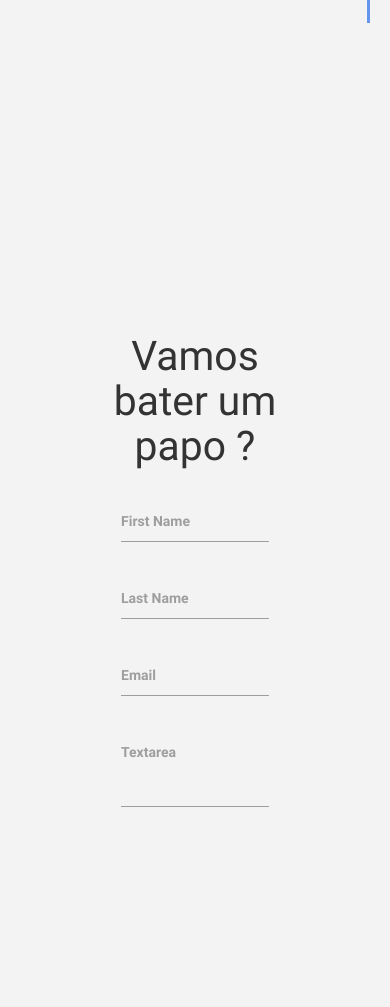
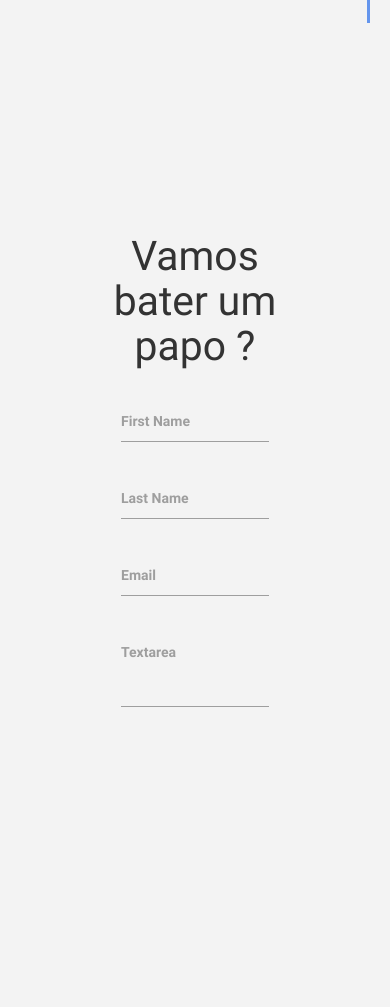
Before and after one commit to terriani/ViniciusTerriani.github.io, a PHP site: page / in a window 390 px wide. Shown: the part 4321-5328 px from the top of the page. Run offline with PHP 8.4, Linux system fonts and the light colour scheme; some libraries are stand-ins or nearby versions; some web fonts are replaced.

Commit message:
corrigindo altura do formulariode contato

```diff
--- a/css/style.css
+++ b/css/style.css
@@ -203,8 +203,8 @@ hr{
     .contact{
       min-height: 100vh;
       margin-top: 50px 0;
-      padding-top: 150px;
-      padding-bottom: 100px;
+      padding-top: 50px;
+      padding-bottom: 0;
       font-weight: bolder;
     }
   }
```
